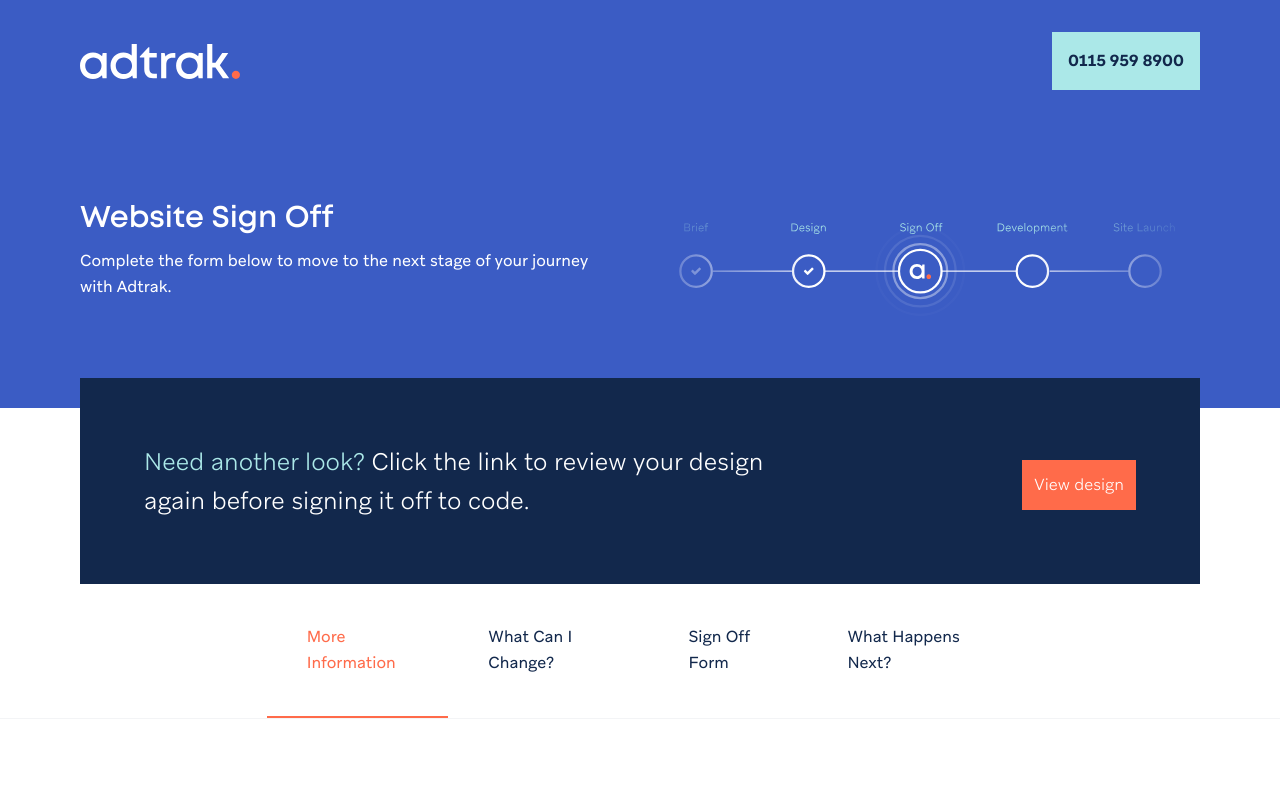
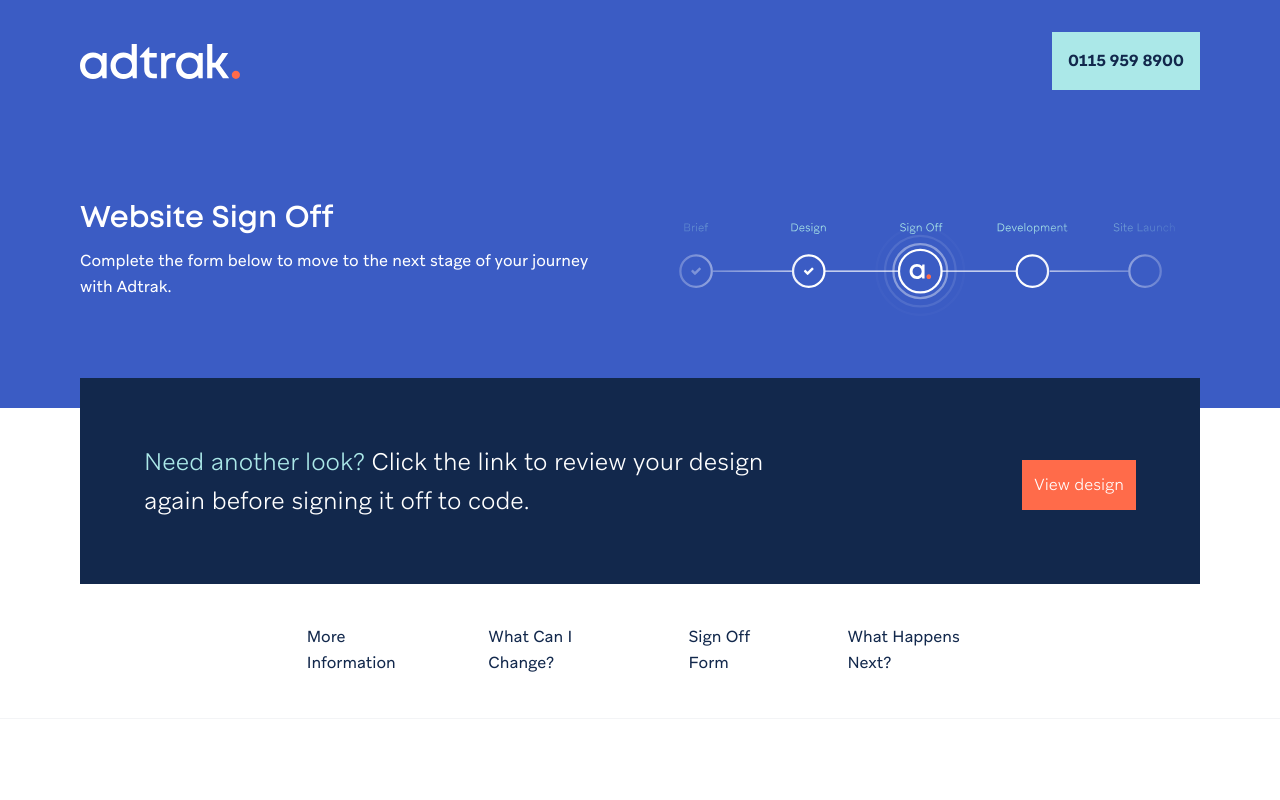
Before and after one commit to adtrak/adtrak-signoff, a Next.js app: page / in a window 1280 px wide. Shown: the top 800 px of the page. Built offline with nearby package versions, Linux system fonts and the light colour scheme; what tailwindcss-filters would draw is missing.

Commit message:
toggle classes

```diff
--- a/pages/index.js
+++ b/pages/index.js
@@ -6,11 +6,34 @@ import Button from '../components/button'
 import ChangeFeature from '../components/changeFeature'
 import SignatureCanvas from 'react-signature-canvas'
 import NextStep from '../components/nextStep'
-import { useRef, useState } from 'react'
+import { useEffect, useRef, useState } from 'react'
 import Container from '../components/container'
 import { motion } from 'framer-motion'
 
 export default function Home() {
+
+  const [isSticky, setSticky] = useState(false);
+  const [isActive, setActive] = useState(false);
+
+  //Set the navigation to sticky when you scroll past it
+  const handleScroll = () => {
+    setSticky(document.querySelector('.navigation').getBoundingClientRect().top-20 <= 0);
+  }
+
+  useEffect(() => {
+    window.addEventListener('scroll', handleScroll);
+
+    return () => {
+      window.removeEventListener('scroll', () => handleScroll);
+    }
+  }, []);
+
+  function toggleActive(e) {
+    console.log(e);
+    setActive(!isActive);
+  }
+
+
 
   const nextSteps = [
     'Send website imagery and branding to your designer',
@@ -46,7 +69,9 @@ export default function Home() {
       "feature": "Colour Scheme",
       "outcome": "negative"
     },
-  ]
+  ];
+
+
 
   // let padRef = useRef({});
 
@@ -99,23 +124,30 @@ export default function Home() {
             </Container>
           </section>
 
-          <section className="px-6 border-b border-gray-100 md:px-20">
+          <section className="navigation">
+            <div className={` px-6 border-b border-gray-100 md:px-20 ${isSticky ? 'md:sticky-navigation' : ''}`}>
               <Container>
                 <ul className="w-full sm:flex sm:justify-between xl:w-2/3 xl:mx-auto">
                   <li className="3xl:w-1/4">
-                  <a href="#more-information" className="block p-4 pl-0 border-b-2 md:py-8 xl:p-10 sm:py-4 sm:inline-block scroll-to text-primary border-primary">More Information</a>
+                    <a
+                      href="#more-information"
+                      onClick={toggleActive}
+                      className={`block p-4 pl-0 border-b-2 md:py-8 xl:p-10 sm:py-4 sm:inline-block scroll-to transition ${isActive ? 'text-primary border-primary' : 'border-transparent'}`}>
+                        More Information
+                    </a>
                   </li>
                   <li className="3xl:w-1/4">
-                  <a href="#what-can-i-change" className="block p-4 pl-0 border-b-2 border-transparent md:py-8 xl:p-10 sm:py-4 sm:inline-block scroll-to">What Can I Change?</a>
+                    <a href="#what-can-i-change" data-scroll="what-can-i-change" className={`block p-4 pl-0 border-b-2 md:py-8 xl:p-10 sm:py-4 sm:inline-block scroll-to transition ${isActive ? 'text-primary border-primary' : 'border-transparent'}`}>What Can I Change?</a>
                   </li>
                   <li className="3xl:w-1/4">
-                  <a href="#signoff-form"  className="block p-4 pl-0 border-b-2 border-transparent md:py-8 xl:p-10 sm:py-4 sm:inline-block scroll-to">Sign Off Form</a>
+                    <a href="#signoff-form" data-scroll="signoff-form"  className={`block p-4 pl-0 border-b-2 md:py-8 xl:p-10 sm:py-4 sm:inline-block scroll-to transition ${isActive ? 'text-primary border-primary' : 'border-transparent'}`}>Sign Off Form</a>
                   </li>
                   <li className="3xl:w-1/4">
-                  <a href="#what-happens-next"  className="block p-4 pl-0 border-b-2 border-transparent md:py-8 xl:p-10 sm:py-4 sm:inline-block scroll-to">What Happens Next?</a>
+                    <a href="#what-happens-next" data-scroll="what-happens-next" className={`block p-4 pl-0 border-b-2 md:py-8 xl:p-10 sm:py-4 sm:inline-block scroll-to transition ${isActive ? 'text-primary border-primary' : 'border-transparent'}`}>What Happens Next?</a>
                   </li>
                 </ul>
               </Container>
+            </div>
           </section>
 
 
@@ -155,6 +187,7 @@ export default function Home() {
                     {changeFeatures.map((item, i) => {
                       return (
                         <ChangeFeature
+                          key={i}
                           featureTitle={item.feature}
                           outcome={item.outcome}
                         />
--- a/styles/main.css
+++ b/styles/main.css
@@ -112,3 +112,11 @@ select {
 input[type=submit] {
   @apply border-none;
 }
+
+@responsive {
+
+  .sticky-navigation {
+    @apply fixed top-0 z-50 w-full transform -translate-x-1/2 bg-white left-1/2;
+  }
+
+}
```
Lines whose indentation alone changed are shown as unchanged.
